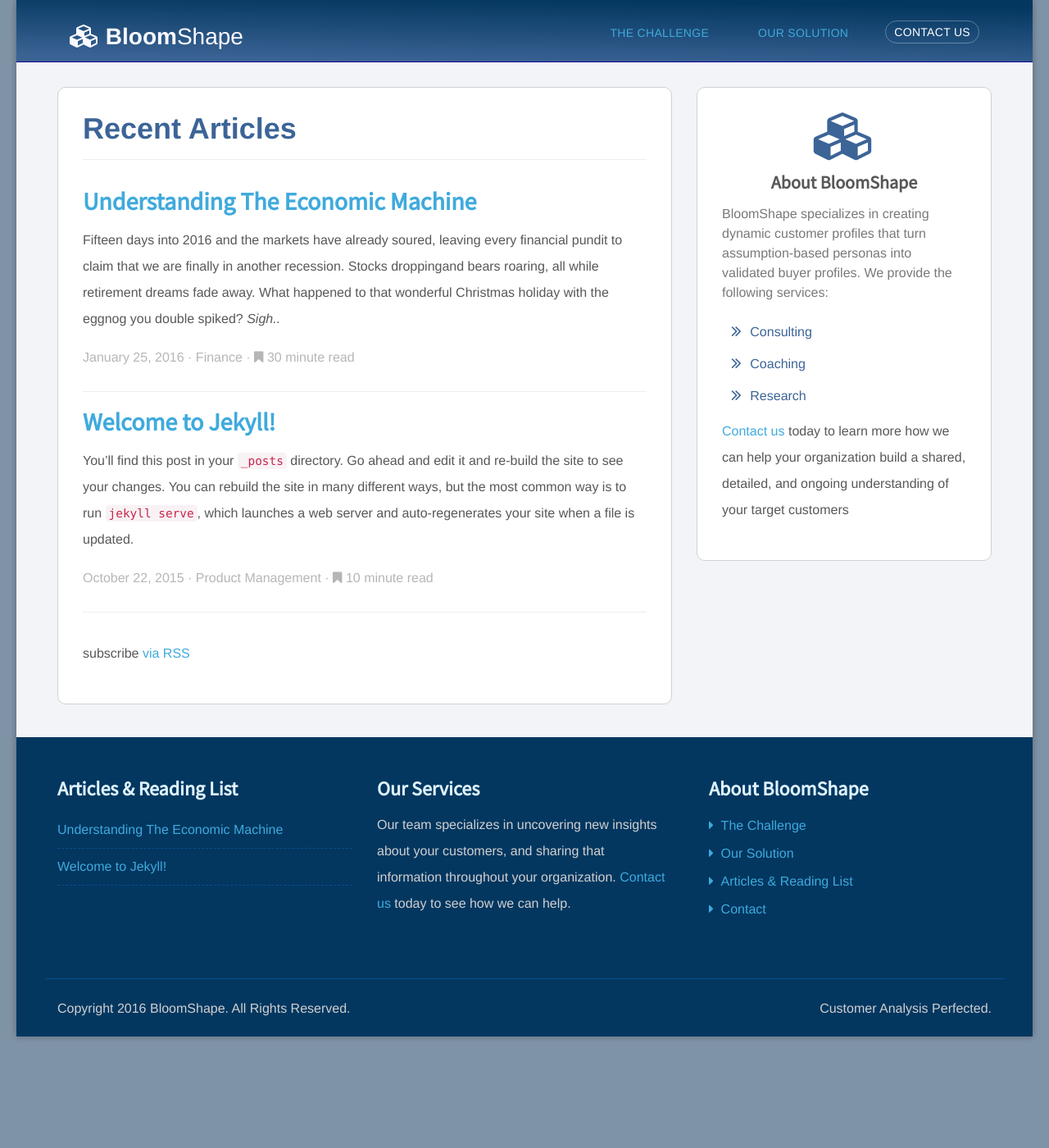
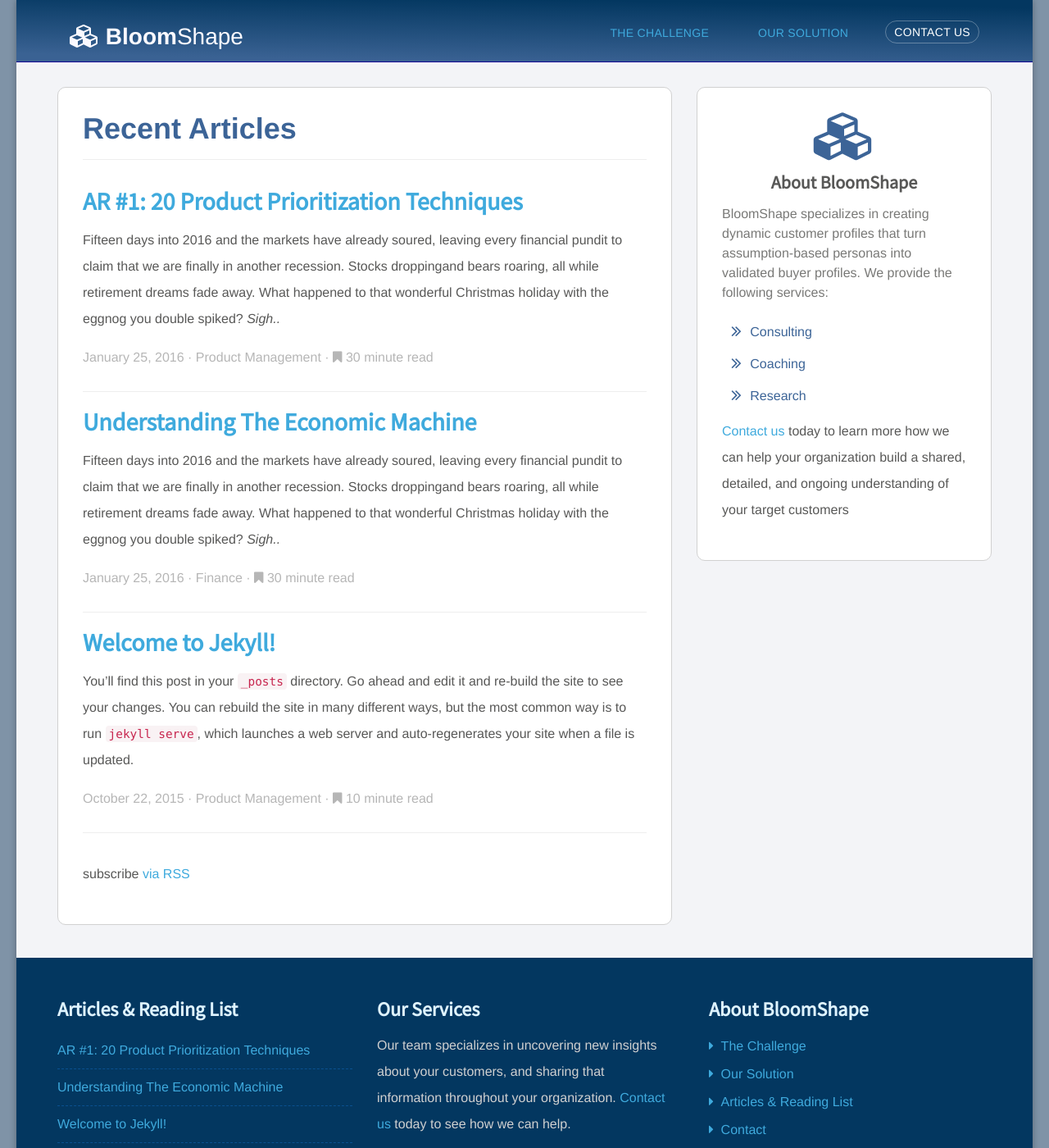
Before and after one commit to bloomshape/bloomshape.github.io, a Jekyll site: the page built from blog.md, in a window 1280 px wide and 1400 px high. Shown: the whole window at 82% size. Built offline with Jekyll 4.4.1, drawn with Linux system fonts in a browser that asks for light colours; nearby versions of some CDN libraries.

Commit message:
First test article

```diff
--- /dev/null
+++ b/_posts/2016-04-25-20-product-prioritization-techniques.html
@@ -0,0 +1,9 @@
+---
+layout: post
+title: "AR #1: 20 Product Prioritization Techniques "
+date: 2016-01-25
+category: "Product Management"
+minute_read_time: 30
+---
+
+<p>Fifteen days into 2016 and the markets have already soured, leaving every financial pundit to claim that we are finally in another recession. Stocks droppingand bears roaring, all while retirement dreams fade away. What happened to that wonderful Christmas holiday with the eggnog you double spiked? <em>Sigh..</em></p>
--- a/index.html
+++ b/index.html
@@ -37,11 +37,11 @@
     </div>
 
     <div class="row">
-      <div class="col-xs-12 col-sm-8 col-md-8 col-lg-5 col-lg-offset-1">
+      <div class="col-xs-12 col-sm-8 col-md-8 col-lg-6 col-lg-offset-1">
         <p class="service-desc">Our team has developed  an innovative methodology for creating dynamic customer profiles, which evolve based upon continuous discovery, development, and delivery feedback processes. Imagine sharing this information with every team in your organization. No more confusion or wasted time and money.<br/><br/>To create dynamic profiles, we start by identifying a target individual from a valuable market and build cases with specific goals that your product or service will fulfill. Every goal is documented with extensive assumptions that are only validated when factual proof has been uncovered.</p>
       </div>
 
-      <div class="col-xs-12 col-sm-4 col-md-4 col-lg-4 col-lg-offset-1">
+      <div class="col-xs-12 col-sm-4 col-md-4 col-lg-3 col-lg-offset-1">
         <img src="assets/people.svg" style="max-height: 425px;margin-bottom:25px;"/>
       </div>
     </div>
```
